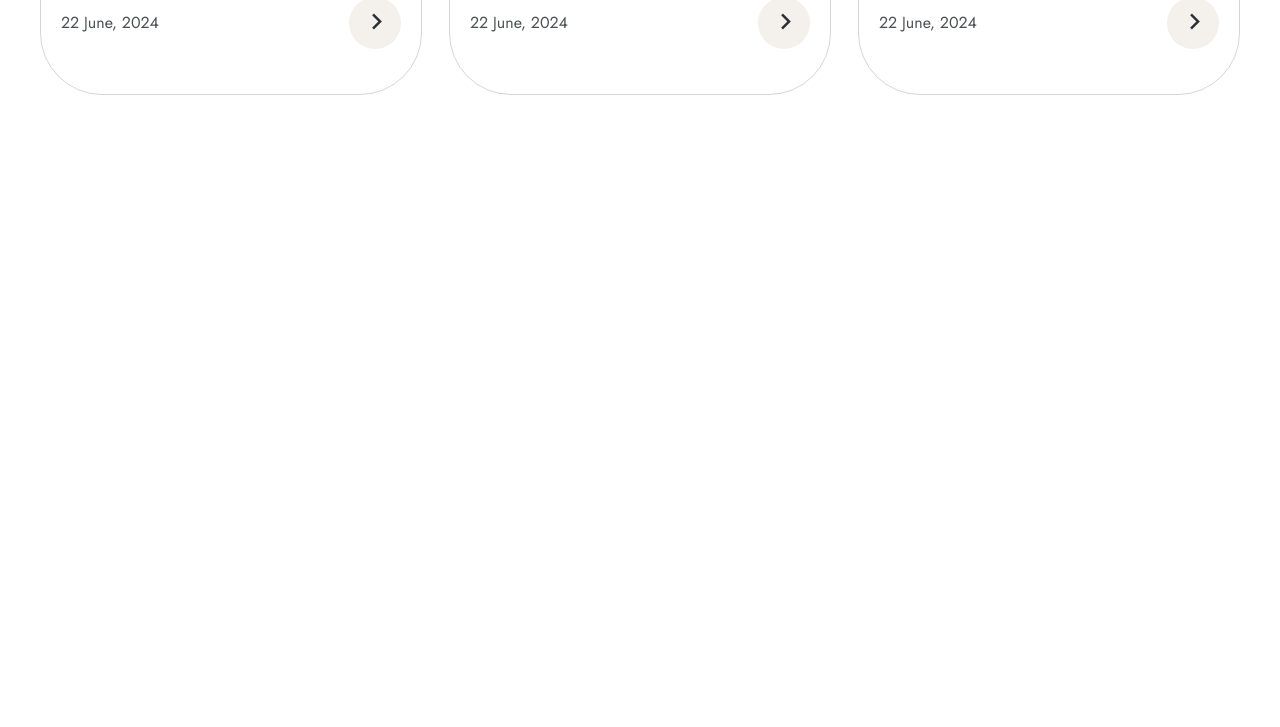
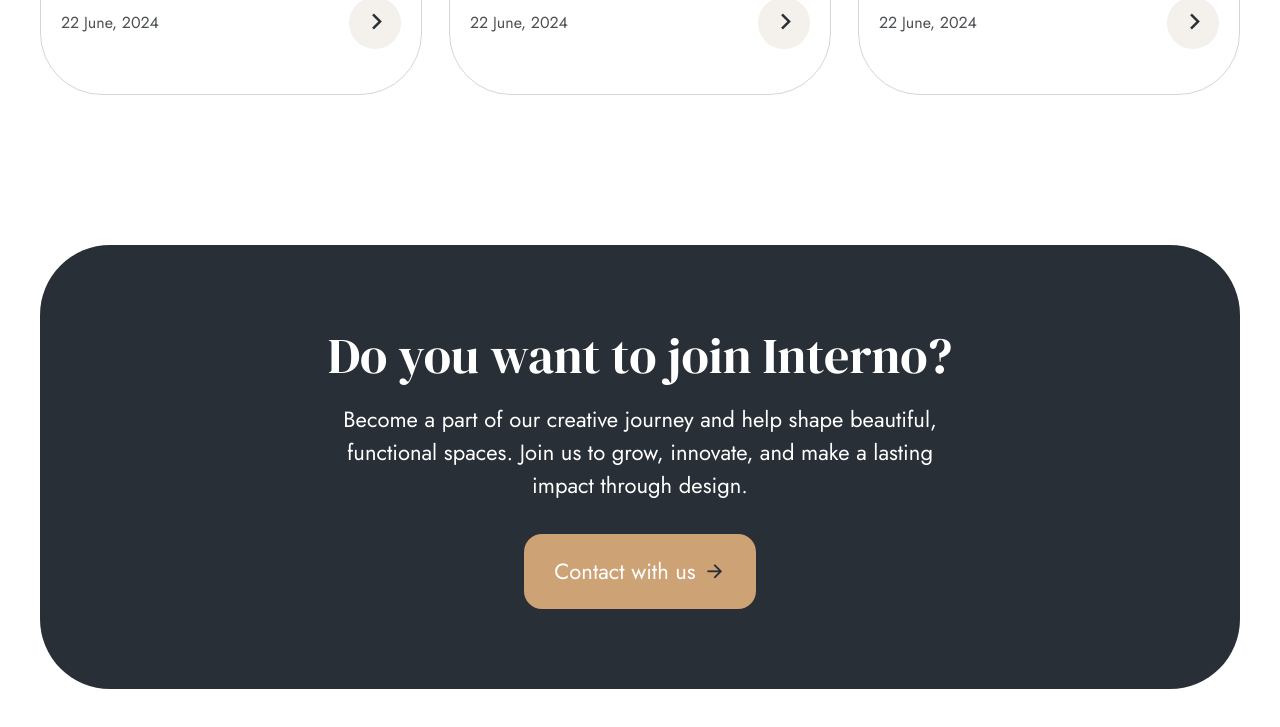
Before and after one commit to marleyDip/Modern-Landing-Page-Using-Tailwind-CSS, a website: page index.html in a window 1280 px wide. Shown: the part 6497-7224 px from the top of the page. Drawn offline with nearby package versions, Linux system fonts and the light colour scheme.

Commit message:
Contact section

```diff
--- a/index.html
+++ b/index.html
@@ -594,6 +594,28 @@
       </section>
       <!-- End News -->
 
+      <!-- Start Contact -->
+      <section class="contact mt-[80px] xl:mt-[150px] relative z-20">
+        <div
+          class="contact__container container mx-auto bg-primary sm:rounded-[70px] py-[80px]"
+        >
+          <div class="contact__text max-w-[640px] mx-auto text-center">
+            <h2 class="text-white h2 mb-4">Do you want to join Interno?</h2>
+
+            <p class="text-white mb-8 max-w-sm xl:max-w-none mx-auto">
+              Become a part of our creative journey and help shape beautiful,
+              functional spaces. Join us to grow, innovate, and make a lasting
+              impact through design.
+            </p>
+
+            <button class="btn btn-accent mx-auto">
+              Contact with us <i class="ri-arrow-right-line text-primary"> </i>
+            </button>
+          </div>
+        </div>
+      </section>
+      <!-- End Contact -->
+
       <!-- temporary div -->
       <div class="h-[3000px]"></div>
     </main>
```
Also changed, not shown: dist/output.css.
